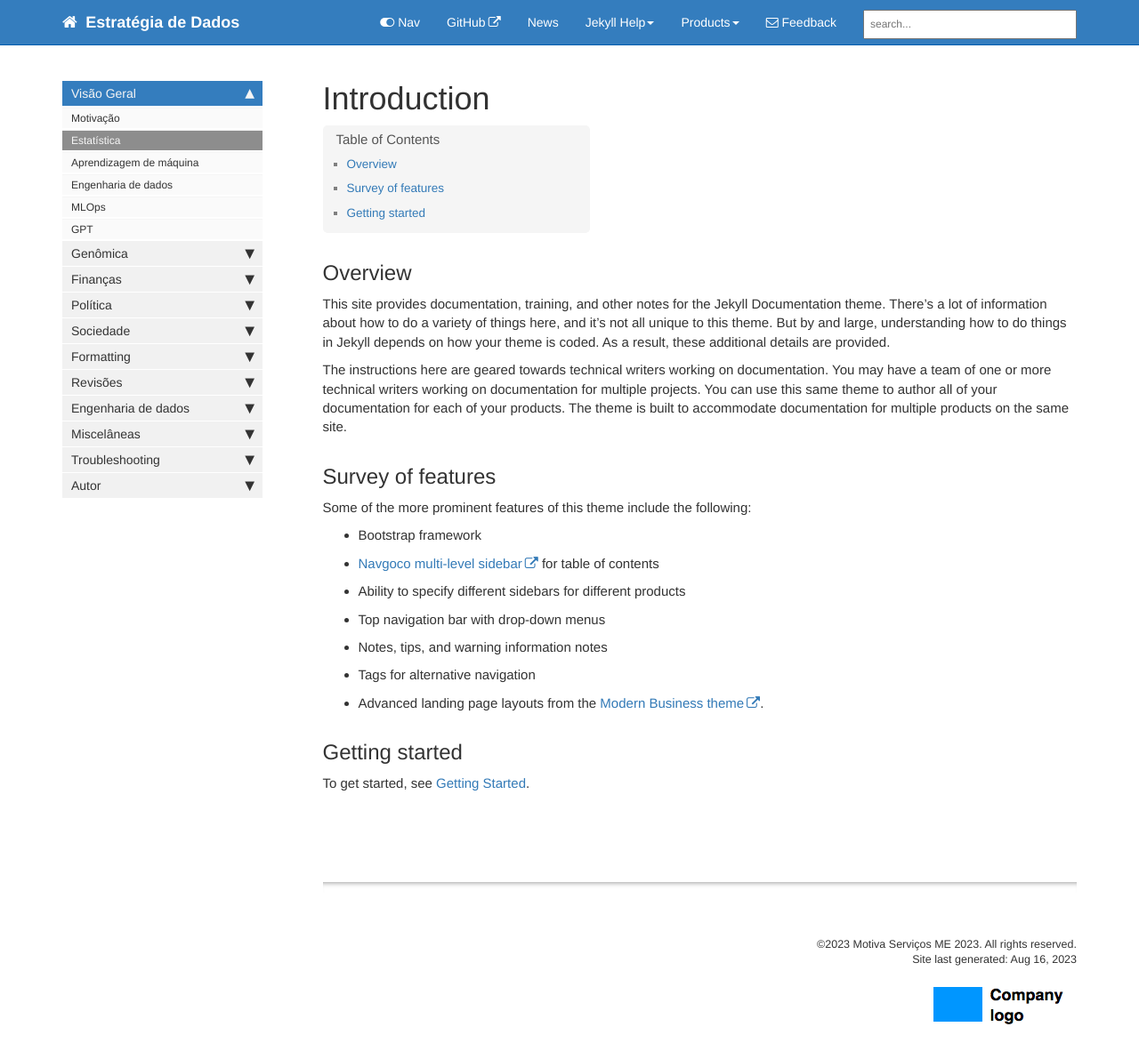
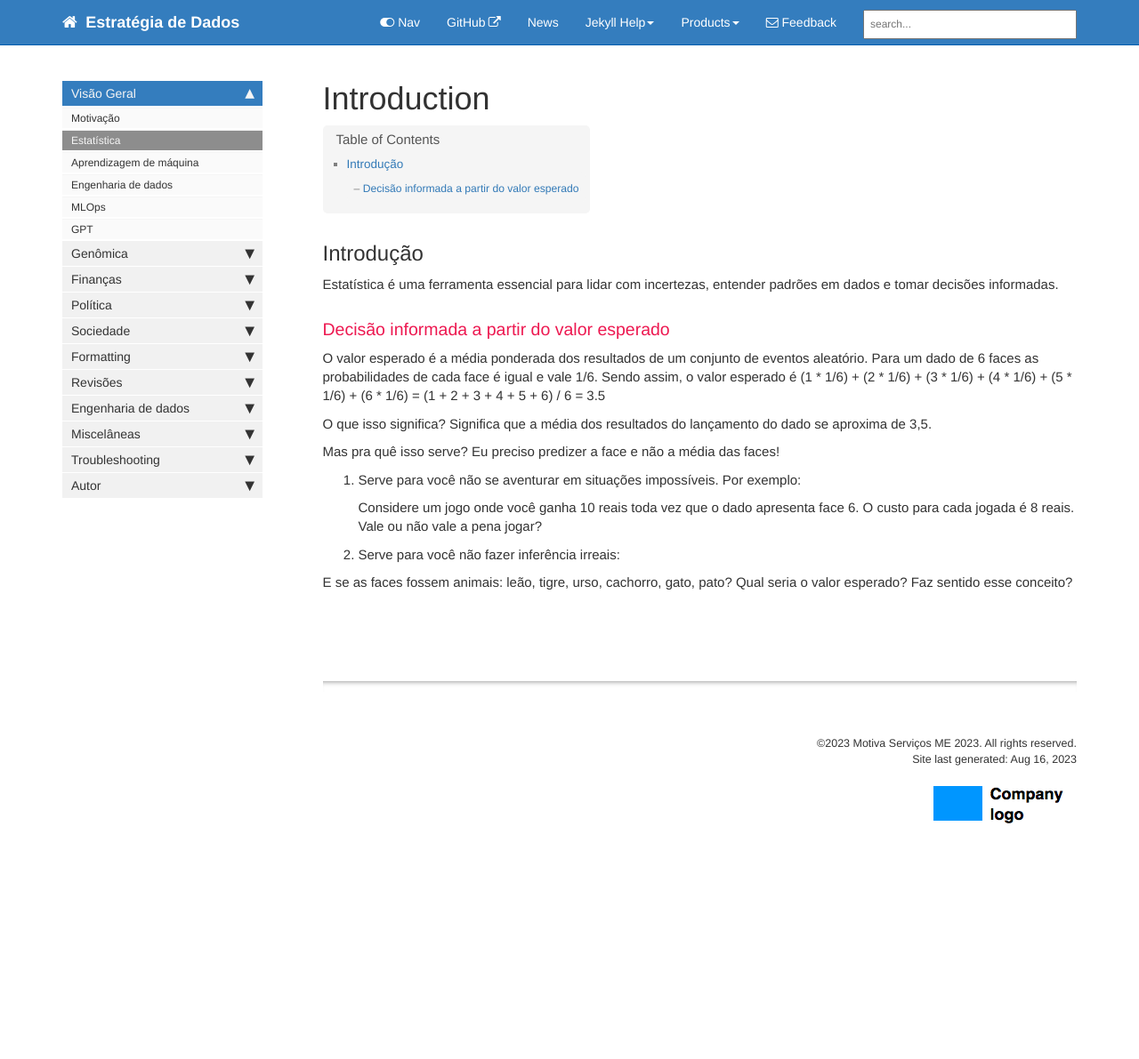
Before and after one commit to esthercamilo/esthercamilo.github.io, a Jekyll site: the page built from pages/mydoc/estatistica.md, in a window 1280 px wide and 1228 px high. Shown: the top 1191 px of the window at 89% size. Built offline with Jekyll 4.4.1, drawn with Linux system fonts in a browser that asks for light colours; comment, search, counter and statistics services are not loaded.

Commit message:
estatística

```diff
--- a/_data/sidebars/mydoc_sidebar.yml
+++ b/_data/sidebars/mydoc_sidebar.yml
@@ -236,11 +236,11 @@ entries:
       url: /mydoc_kb_layout.html
       output: web, pdf
 
-    - title: Glossary layout
+    - title: Blockchain
       url: /mydoc_glossary.html
       output: web, pdf
 
-    - title: FAQ layout
+    - title: NLP
       url: /mydoc_faq_layout.html
       output: web, pdf
 
--- a/pages/mydoc/estatistica.md
+++ b/pages/mydoc/estatistica.md
@@ -5,26 +5,32 @@ permalink: estatistica.html
 folder: mydoc
 ---
 
-## Overview
+## Introdução
 
-This site provides documentation, training, and other notes for the Jekyll Documentation theme. There's a lot of information about how to do a variety of things here, and it's not all unique to this theme. But by and large, understanding how to do things in Jekyll depends on how your theme is coded. As a result, these additional details are provided.
+Estatística é uma ferramenta essencial para lidar com incertezas, entender padrões em dados e tomar decisões informadas.
 
-The instructions here are geared towards technical writers working on documentation. You may have a team of one or more technical writers working on documentation for multiple projects. You can use this same theme to author all of your documentation for each of your products. The theme is built to accommodate documentation for multiple products on the same site.
+### Decisão informada a partir do valor esperado
+O valor esperado é a média ponderada dos resultados de um conjunto de eventos aleatório. Para um dado de 6 faces
+as probabilidades de cada face é igual e vale 1/6. Sendo assim, o valor esperado é
+(1 * 1/6) + (2 * 1/6) + (3 * 1/6) + (4 * 1/6) + (5 * 1/6) + (6 * 1/6) = (1 + 2 + 3 + 4 + 5 + 6) / 6 = 3.5
 
-## Survey of features
+O que isso significa?
+Significa que a média dos resultados do lançamento do dado se aproxima de 3,5.
 
-Some of the more prominent features of this theme include the following:
+Mas pra quê isso serve? Eu preciso predizer a face e não a média das faces!
 
-* Bootstrap framework
-* [Navgoco multi-level sidebar](http://www.komposta.net/article/navgoco) for table of contents
-* Ability to specify different sidebars for different products
-* Top navigation bar with drop-down menus
-* Notes, tips, and warning information notes
-* Tags for alternative navigation
-* Advanced landing page layouts from the [Modern Business theme](http://startbootstrap.com/template-overviews/modern-business/).
+1. Serve para você não se aventurar em situações impossíveis. Por exemplo:
 
-## Getting started
+   Considere um jogo onde você ganha 10 reais toda vez que o dado apresenta face 6. O custo para cada jogada é 8 reais.
+   Vale ou não vale a pena jogar?
 
-To get started, see [Getting Started][index].
+2. Serve para você não fazer inferência irreais:
+
+
+E se as faces fossem animais: leão, tigre, urso, cachorro, gato, pato? Qual seria o valor esperado? Faz sentido esse
+conceito?
+
+
+
 
 {% include links.html %}
--- a/pages/news/news.html
+++ b/pages/news/news.html
@@ -1,5 +1,5 @@
 ---
-title: News
+title: Notícias
 sidebar: home_sidebar
 keywords: news, blog, updates, release notes, announcements
 permalink: news.html
```
Also changed, not shown: pages/mydoc/projetos.md (+5 -2 lines).
